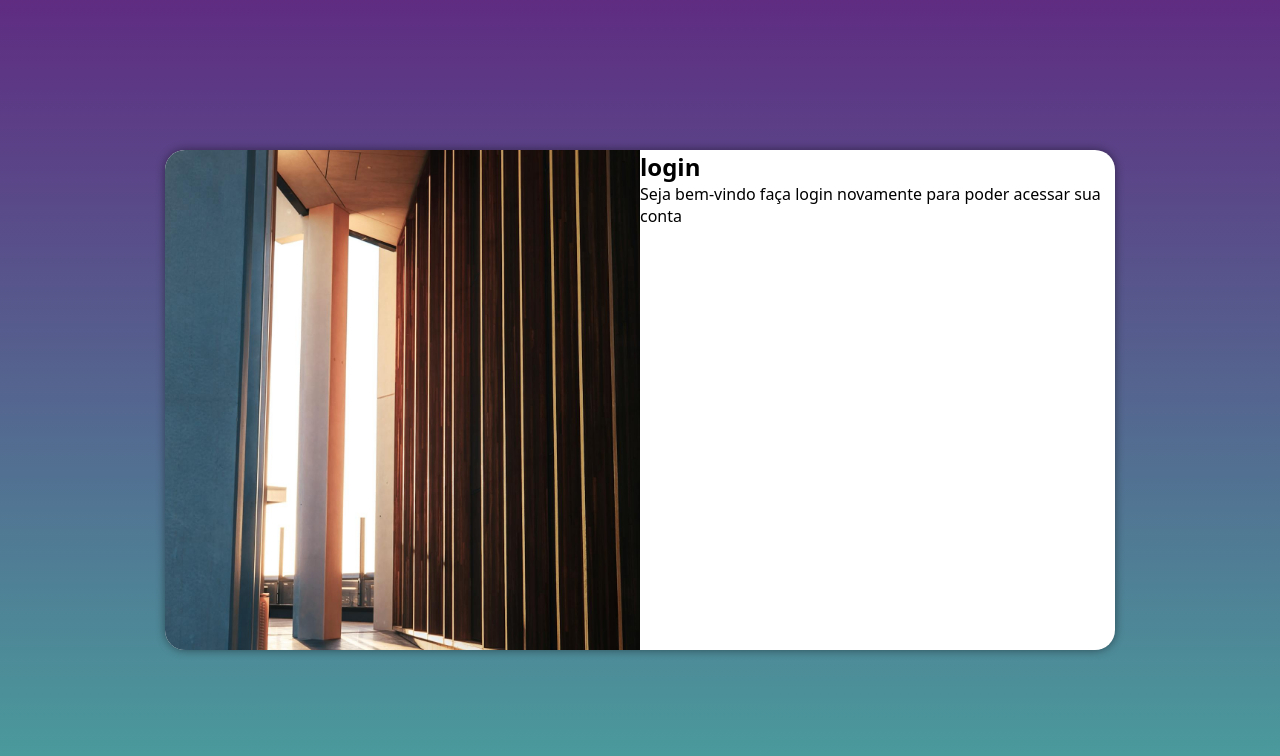
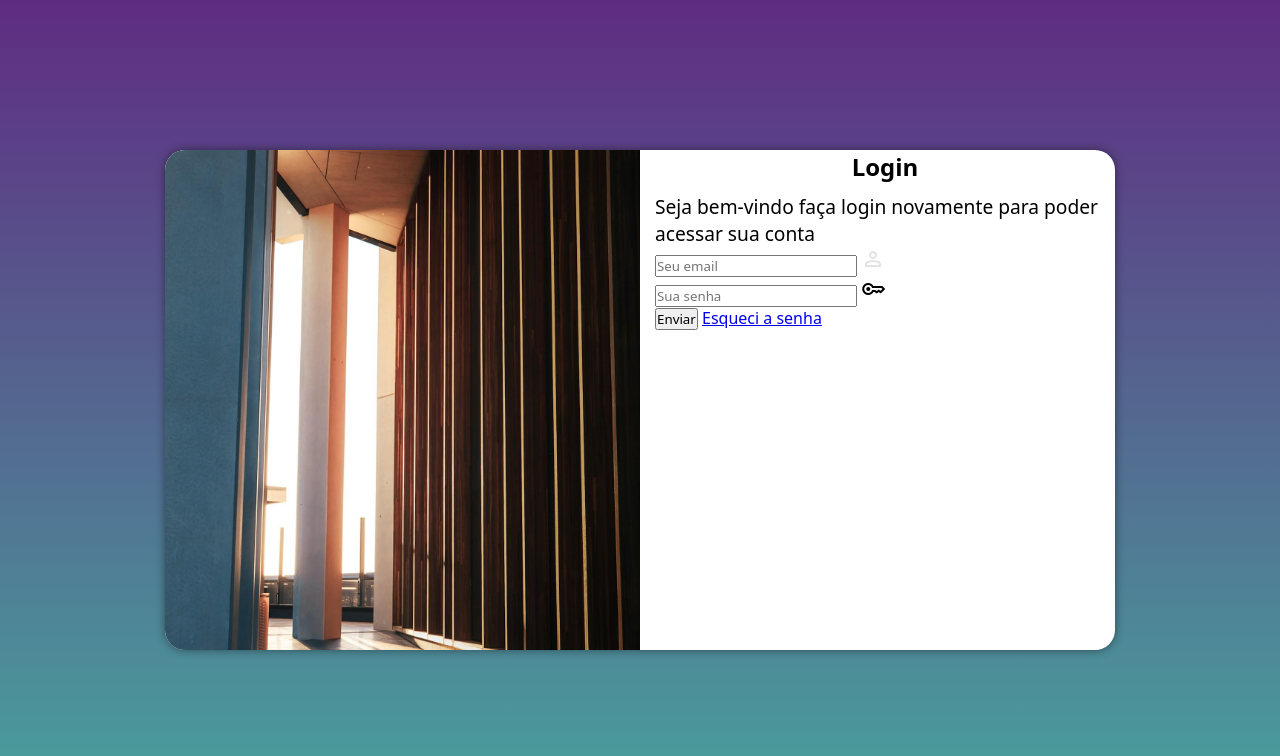
Before and after one commit to MarcosViniW11/projeto-login, a plain HTML site: page index.html in a window 1280 px wide. Drawn offline with nearby package versions, Linux system fonts and the light colour scheme.

Commit message:
formulario feito

```diff
--- a/estilos/midia-query.css
+++ b/estilos/midia-query.css
@@ -10,14 +10,19 @@
         width: 80vw;
     }
     section#login>div#imagem{
-        float: left;
-        width: 30vw;
+        float: right;
+        width: 25vw;
         height: 100vh;
     }
     section#login>div#formulario{
-        float: right;
-        width: 61%;
+        float: left;
+        width: 60%;
+        padding-left: 20px;
     }
+    div#formulario>p{
+        font-size: 1.1em;
+    }
+
 
 }
 @media screen and (min-width:992px) {
@@ -36,6 +41,11 @@
     section#login>div#formulario{
         float: right;
         width: 50%;
+        padding-left: 15px;
+    }
+    div#formulario>p{
+        font-size: 1.2em;
     }
 
+
 }
--- a/estilos/style.css
+++ b/estilos/style.css
@@ -56,3 +56,12 @@ section#formulario{
     display: block;
     padding: 10px;
 }
+div#formulario>h1{
+    text-align: center;
+    margin-bottom: 10px;
+
+}
+
+div#formulario>p{
+    font-size: 0.8em;
+}
--- a/index.html
+++ b/index.html
@@ -6,6 +6,8 @@
     <title>login</title>
     <link rel="stylesheet" href="estilos/style.css">
     <link rel="stylesheet" href="estilos/midia-query.css">
+    <link rel="stylesheet" href="https://fonts.googleapis.com/css2?family=Material+Symbols+Outlined:opsz,wght,FILL,GRAD@24,400,0,0&icon_names=person" />
+    <link rel="stylesheet" href="https://fonts.googleapis.com/css2?family=Material+Symbols+Outlined:opsz,wght,FILL,GRAD@24,400,0,0&icon_names=key" />
 </head>
 <body>
 
@@ -15,10 +17,24 @@
 
             </div>
             <div id="formulario">
-                <h1>login</h1>
+                <h1>Login</h1>
                 <p>Seja bem-vindo  faça login novamente para poder acessar sua conta</p>
                 <form action="login.php" method="post">
+                    <div class="campo">
+                        <input type="email" name="login" id="ilogin" placeholder="Seu email" autocomplete="email" required>
+                        <label for="ilogin"><span class="material-symbols-outlined">
+                            <svg xmlns="http://www.w3.org/2000/svg" height="24px" viewBox="0 -960 960 960" width="24px" fill="#e3e3e3"><path d="M480-480q-66 0-113-47t-47-113q0-66 47-113t113-47q66 0 113 47t47 113q0 66-47 113t-113 47ZM160-160v-112q0-34 17.5-62.5T224-378q62-31 126-46.5T480-440q66 0 130 15.5T736-378q29 15 46.5 43.5T800-272v112H160Zm80-80h480v-32q0-11-5.5-20T700-306q-54-27-109-40.5T480-360q-56 0-111 13.5T260-306q-9 5-14.5 14t-5.5 20v32Zm240-320q33 0 56.5-23.5T560-640q0-33-23.5-56.5T480-720q-33 0-56.5 23.5T400-640q0 33 23.5 56.5T480-560Zm0-80Zm0 400Z"/></svg>
+                            </span></label>
+                    </div>
+                    <div class="campo">
 
+                        <input type="password" name="senha" id="isenha" placeholder="Sua senha" autocomplete="current-password" required>
+                        <label for="isenha"><span class="material-symbols-outlined">
+                            key
+                            </span></label>
+                    </div>
+                    <input type="submit" value="Enviar">
+                    <a href="esqueci.html">Esqueci a senha</a>
                 </form>
 
             </div>
```
